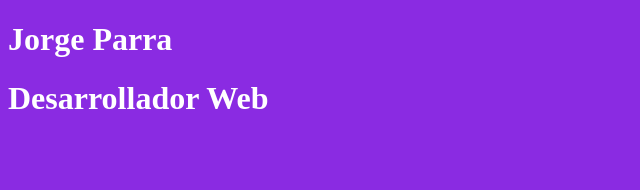
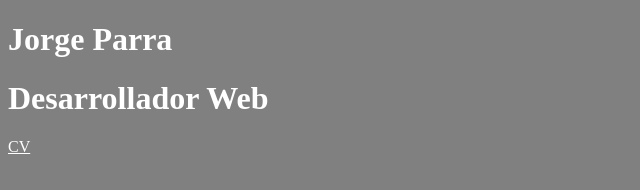
Before and after one commit to jorgeparra1988/jorgeparra1988.github.io, a plain HTML site: page index.html in a window 1280 px wide. Shown: the whole page, without its empty margins (0-640 px from the left). Drawn offline with Linux system fonts and the light colour scheme.

Commit message:
portafolio 2 paso

```diff
--- a/index.html
+++ b/index.html
@@ -10,6 +10,7 @@
 <body>
     <h1>Jorge Parra</h1>
     <h1>Desarrollador Web</h1>
+    <a href="/CURRICULUM VITAE JORGE PARRA SANCHEZ-PASCUALA 2022.pdf">CV</a>
 
 </body>
 </html>
--- a/style.css
+++ b/style.css
@@ -1,4 +1,8 @@
 * {
-    background-color: blueviolet;
+    background-color: grey;
     color: white;
 }
+
+h1 {
+    align-items: center;
+}
```
Also changed, not shown: 1 other file.
